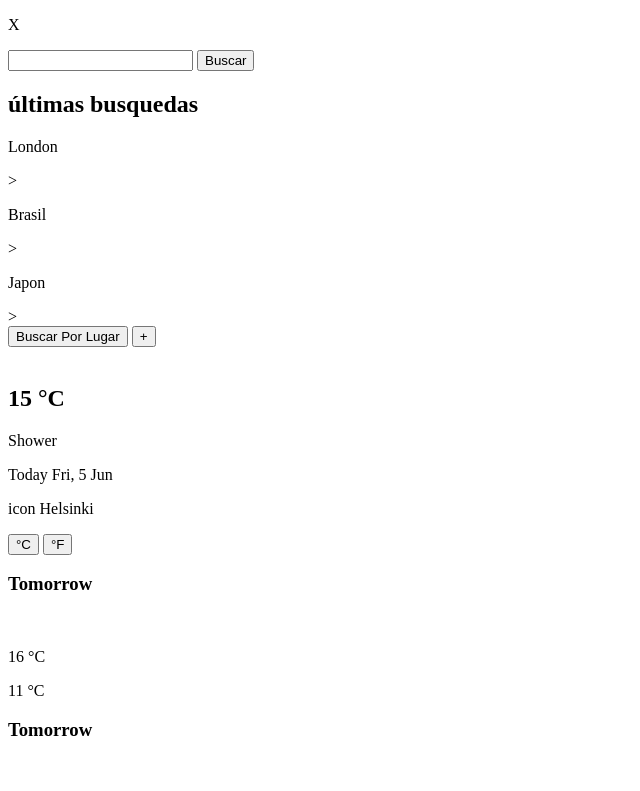
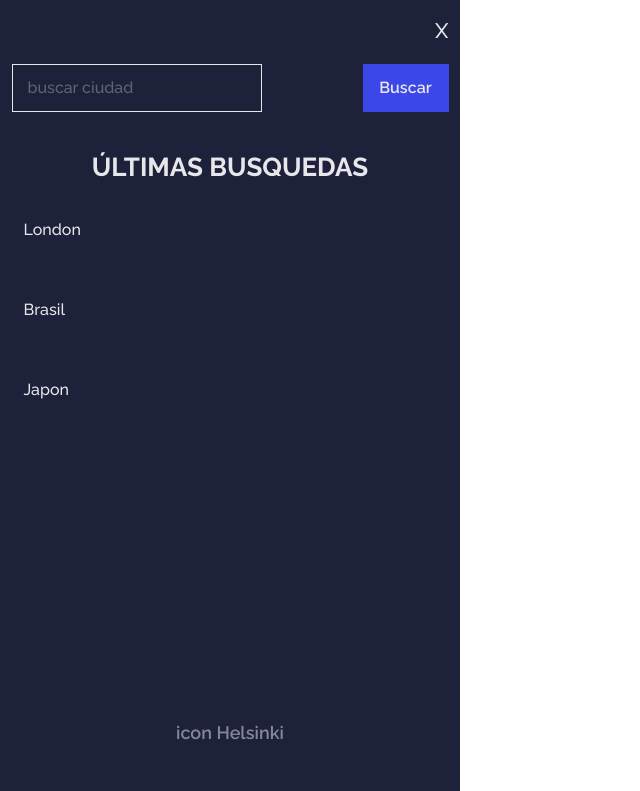
Before and after one commit to Holmanyiyos/apiClima, a website: page index.html in a window 1280 px wide. Both pictures are taken after a click on the button "Buscar Por Lugar". Shown: the top 791 px of the page, without its empty margins (0-640 px from the left). Drawn offline with Linux system fonts and the light colour scheme.

Commit message:
Primera parte movil completada

```diff
--- a/index.html
+++ b/index.html
@@ -5,17 +5,24 @@
   <meta
     name="viewport" content="width=device-width, initial-scale=1, maximum-scale=5"/>
   <title>Devchallenges</title>
+  <link rel="preconnect" href="https://fonts.googleapis.com">
+  <link rel="preconnect" href="https://fonts.gstatic.com" crossorigin>
+  <link href="https://fonts.googleapis.com/css2?family=Raleway:wght@500;600;700&display=swap" rel="stylesheet">
+    <link rel="stylesheet" href="./styles/index.css">
 
 </head>
 <body>
-<nav class="menu-lateral">
-  <p>X</p>
+
+<!--Navegation-->
+<nav id="menu-lateral" class="hide menu-lateral">
+  <div class="container">
+    <p id="cerrar" class="menu-lateral__active">X</p>
     <div class="busqueda">
-    <input type="text" id="ciudad">
+      <input type="text" placeholder="buscar ciudad" id="ciudad">
       <button>Buscar</button>
     </div>
+    <section class="ultimas-busquedas">
       <h2 class="ultimas-busquedas__titulo">últimas busquedas</h2>
-  <section class="ultimas-busquedas">
       <div class="ultimas-busquedas__card">
         <p>London</p>
         <span>></span>
@@ -32,29 +39,32 @@
       </div>
 
     </section>
+  </div>
 </nav>
+
+<!--Informacion Actual-->
 <aside class="info-actual">
   <div class="info-actual__btn-container">
     <!-- este botón despliega el menú lateral  -->
-    <button class="info-actual__btn-container--btn-menu">Buscar Por Lugar</button>
+    <button id="buscar-ciudad" class="info-actual__btn-container--btn-menu">Buscar Por Lugar</button>
 
     <!-- este botón busca según tu localización GPS  -->
     <button class="info-actual__btn-container--btn-gps">+</button>
   </div>
 
   <div class="info-actual__img-clima">
-    <img src="" alt="">
-    <img src="" alt="">
-    <img src="" alt="">
-    <img src="" alt="">
-    <img src="" alt="" class="info-actual__img-clima--principal">
+    <div class="bg"></div>
+    <img src="./images/Shower.png" alt="lluvias" class="info-actual__img-clima--principal">
   </div>
 
   <section class="info-actual__body">
     <h2 class="info-actual__body--temp">15 <span>°C</span></h2>
     <p class="info-actual__body--clima">Shower</p>
+    <div class="info-actual__body--info">
       <span class="info-actual__body--dia">Today</span>
+      <span class="info-actual__body--punto"></span>
       <span class="info-actual__body--fecha">Fri, 5 Jun</span>
+    </div>
     <p class="info-actual__body--pais"><span>icon</span> Helsinki</p>
   </section>
 
@@ -160,6 +170,6 @@
   </footer>
 </section>
 
-
+<script src="./index.js"></script>
 </body>
 </html>
--- /dev/null
+++ b/index.js
@@ -0,0 +1,14 @@
+const buscarCiudad = document.querySelector("#buscar-ciudad")
+const cerrar = document.querySelector("#cerrar")
+
+buscarCiudad.addEventListener("click", function(ev){
+    const menu = document.getElementById("menu-lateral")
+    menu.classList.add("aparecer")
+    menu.classList.remove("hide")
+})
+
+cerrar.addEventListener("click", function(ev){
+    const menu = document.getElementById("menu-lateral")
+    menu.classList.remove("aparecer")
+    menu.classList.add("hide")
+})
--- /dev/null
+++ b/styles/components/_asides.scss
@@ -0,0 +1,115 @@
+
+.info-actual {
+    height: 810px;
+    min-width: 320px;
+    max-width: 460px;
+    background-color: $aside-bg-color;
+    @include flex(flex, null, center);
+    flex-direction: column;
+    text-align: center;
+
+    &__btn-container {
+        @include flex(flex, space-between, center);
+        height: 50px;
+        padding-top: 18px;
+        width: 92%;
+        margin-bottom: 65px;
+    }
+
+    &__btn-container--btn-menu {
+        width: 160px;
+        height: 40px;
+        background: #6E707A;
+        box-shadow: 0px 4px 4px rgb(0 0 0 / 25%);
+        color: #e7e7eb;
+        line-height: 1.9rem;
+        font-family: $font;
+        font-weight: 500;border: none;
+        outline: none;
+        z-index: 3;
+
+    }
+
+    &__btn-container--btn-gps {
+        width: 40px;
+        height: 40px;
+        border-radius: 50%;
+        border: none;
+        background: #6E707A;
+        box-shadow: 0px 4px 4px rgb(0 0 0 / 25%);
+        color: #e7e7eb;
+        font-size: 2.6rem;
+    }
+
+    &__img-clima {
+        position: relative;
+        width: 100%;
+
+        .bg {
+            position: absolute;
+            top: -90px;
+            width: 100%;
+            height: 400px;
+            background-image: url(../images/Cloud-background.png);
+            background-size: 170% 350px;
+            background-repeat: no-repeat;
+            background-position: center center;
+            z-index: 1;
+            opacity: 0.1;
+        }
+
+        img {
+            width: 150px;
+        }
+}
+
+    &__body {
+        @include flex(flex, space-evenly, center);
+        flex-direction: column;
+        height: 500px;
+
+        &--temp {
+            font-size: 14.4rem;
+            font-weight: 500;
+            z-index: 3;
+
+            span {
+                position: relative;
+                bottom: 30px;
+                right: 35px;
+                font-size: 5rem;
+                color: #A09FB1;
+            }
+        }
+
+        &--clima {
+            font-size: 3.6rem;
+            font-weight: 600;
+            line-height: 42,26px;
+            color: #A09FB1;
+        }
+
+        &--info {
+            width: 100%;
+            @include flex(flex, space-evenly, center);
+            color: #88869D;
+            font-size: 18px;
+
+        }
+
+        &--punto {
+            width: 4px;
+            height: 4px;
+            background-color: #88869D;
+            border-radius: 50%;
+        }
+
+        &--pais {
+            color: #88869D;
+            font-weight: 600;
+            font-size: 1.8rem;
+        }
+
+
+    }
+}
--- /dev/null
+++ b/styles/components/_globals.scss
@@ -0,0 +1,45 @@
+//Variables
+$aside-bg-color: rgba(30, 33, 58, 1);
+$main-bg-color: #100E1D;
+$font: "Raleway", sans-serif;
+$space: space-between;
+
+* {
+    margin: 0;
+    padding: 0;
+    box-sizing: border-box;
+}
+
+html {
+    font-size: 62.5%;
+}
+
+body {
+    font-size: 1.6rem;
+    font-family: "Raleway", sans-serif;
+    color: #E7E7EB;
+    position: relative;
+}
+
+.hide {
+    left: -500px;
+    transition: left ease-in 300ms;
+}
+
+.aparecer {
+    left: 0;
+    width: 100%;
+    transition: left ease-in 300ms;
+}
+
+@mixin flex($flex, $justify, $align) {
+    display: $flex;
+    justify-content: $justify;
+    align-items: $align;
+}
+
+.container {
+    width: 95%;
+    margin: 0 auto;
+    padding: 18px 0;
+}
--- /dev/null
+++ b/styles/index.scss
@@ -0,0 +1,94 @@
+@import "./components/globals";
+@import "./components/asides";
+
+.menu-lateral {
+    min-width: 320px;
+    max-width: 460px;
+    height: 675px;
+    background-color: $aside-bg-color;
+    text-align: center;
+    position: absolute;
+    z-index: 4;
+
+    .container {
+        @include flex(flex, space-between, center);
+        flex-direction: column;
+        height: 440px;
+
+    }
+    &__active {
+        width: 100%;
+        font-size: 2.1rem;
+        text-align: end;
+    }
+
+    .busqueda {
+        width: 100%;
+        display: flex;
+        justify-content: space-between;
+        margin-bottom: 20px;
+
+        input, button {
+            height: 48px;
+            font-family: $font;
+            font-size: 1.6rem;
+        }
+
+        input {
+            width: 250px;
+            min-width: 170px;
+            margin-right: 10px;
+            border: 1px solid #E7E7EB;
+            background-color: transparent;
+            color: #E7E7EB;
+            padding: 15px;
+            outline: none;
+
+            &::placeholder {
+                color: #616475;
+            }
+        }
+
+        button {
+            width: 86px;
+            color: #E7E7EB;
+            background-color: #3C47E9;
+            border: none;
+            font-weight: 600;
+
+            &:hover {
+                cursor: pointer;
+            }
+        }
+    }
+}
+
+.ultimas-busquedas {
+    width: 100%;
+
+    &__titulo {
+        font-size: 2.6rem;
+        text-transform: uppercase;
+    }
+
+    &__card {
+        width: 100%;
+        padding: 0 12px;
+        height: 65px;
+        margin-top: 15px;
+        @include flex(flex, space-between, center);
+
+        span {
+            display: none;
+        }
+
+        &:hover span {
+            display: inline-block;
+        }
+
+        &:hover {
+            border: 1px solid #616475;
+            cursor: pointer;
+        }
+    }
+}
```
Also changed, not shown: package.json (added, +23 -0 lines), styles/index.css (added), 3 other files. Lines whose indentation alone changed are shown as unchanged.
